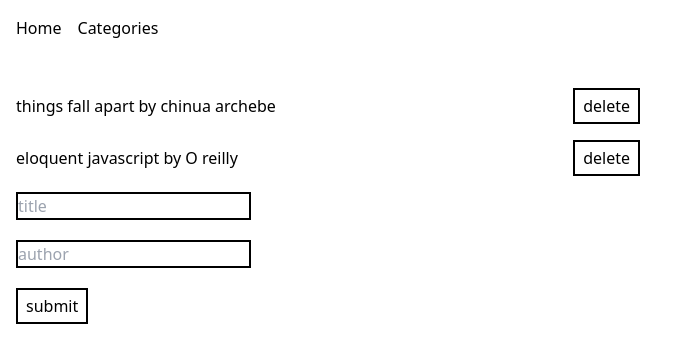
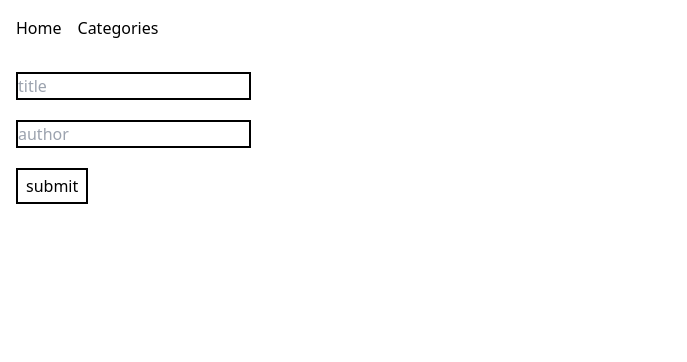
Before and after one commit to Kareem24/books-lib, a React (Vite) app: page / in a window 1280 px wide. Shown: the top 362 px of the page, without its empty margins (0-687 px from the left). Built offline with nearby package versions, Linux system fonts and the light colour scheme.

Commit message:
feat: make component update when addBook and removeBook action is being dispatch

```diff
--- a/src/components/Book.jsx
+++ b/src/components/Book.jsx
@@ -1,12 +1,24 @@
 import PropTypes from "prop-types";
+import { useDispatch } from "react-redux";
+import { removeBook } from "../redux/books/books";
+
 function Book({ book }) {
-  const { title, author } = book;
+  const dispatch = useDispatch();
+  const handleDelete = (id) => {
+    dispatch(removeBook(id));
+  };
+  const { title, author, id } = book;
   return (
     <li className="flex w-full md:w-1/2 justify-between items-center gap-4 list-none my-4">
       <p>
         <span>{title}</span> by <span>{author}</span>
       </p>
-      <button className="border-2 border-black px-2 py-1">delete</button>
+      <button
+        className="border-2 border-black px-2 py-1"
+        onClick={() => handleDelete(id)}
+      >
+        delete
+      </button>
     </li>
   );
 }
--- a/src/components/Form.jsx
+++ b/src/components/Form.jsx
@@ -1,19 +1,50 @@
-const Form = () => (
-  <form className="flex flex-col gap-5 items-start justify-start">
+import { useState } from "react";
+import { useDispatch } from "react-redux";
+import { addBook } from "../redux/books/books";
+import store from "../redux/configureStore";
+function Form() {
+  const dispatch = useDispatch();
+  const [title, setTitle] = useState("");
+  const [author, setAutor] = useState("");
+  const handleSubmit = function (e) {
+    e.preventDefault();
+    if (!title && !author) return;
+    const book = {
+      id: new Date().getTime(),
+      title,
+      author,
+    };
+    dispatch(addBook(book));
+    setAutor("");
+    setTitle("");
+    console.log(book);
+    console.log(store.getState());
+  };
+  return (
+    <form
+      className="flex flex-col gap-5 items-start justify-start"
+      onSubmit={handleSubmit}
+    >
       <label htmlFor="title">
         <input
+          name="title"
           type="text"
           id="title"
           placeholder="title"
           className="border-2 border-black"
+          value={title}
+          onChange={(e) => setTitle(e.target.value)}
         />
       </label>
       <label htmlFor="author">
         <input
+          name="author"
           type="text"
           id="author"
           placeholder="author"
           className="border-2 border-black "
+          value={author}
+          onChange={(e) => setAutor(e.target.value)}
         />
       </label>
       <button type="submit" className="border-2 border-black px-2 py-1">
@@ -21,5 +52,5 @@ const Form = () => (
       </button>
     </form>
   );
-
+}
 export default Form;
--- a/src/main.jsx
+++ b/src/main.jsx
@@ -1,10 +1,14 @@
 import React from "react";
 import ReactDOM from "react-dom/client";
+import { Provider } from "react-redux";
 import App from "./App.jsx";
 import "./index.css";
+import store from "./redux/configureStore.js";
 
 ReactDOM.createRoot(document.getElementById("root")).render(
   <React.StrictMode>
-    <App />
+    <Provider store={store}>
+      <App />
+    </Provider>
   </React.StrictMode>,
 );
--- a/src/pages/Books.jsx
+++ b/src/pages/Books.jsx
@@ -1,8 +1,9 @@
 import Book from "../components/Book";
 import Form from "../components/Form";
-import { books } from "../data";
+import { useSelector } from "react-redux";
 
 export default function Books() {
+  const books = useSelector((store) => store.books);
   return (
     <main className="p-4">
       {books.map((book) => (
--- a/src/redux/books/books.js
+++ b/src/redux/books/books.js
@@ -6,7 +6,7 @@ function bookReducer(state = initialState, action) {
     case "book/add":
       return [...state, payload];
     case "book/remove":
-      return state.filter((item) => item._id !== payload);
+      return state.filter((item) => item.id !== payload);
     default:
       return state;
   }
--- a/src/redux/configureStore.js
+++ b/src/redux/configureStore.js
@@ -3,7 +3,7 @@ import bookReducer from "./books/books";
 
 const store = configureStore({
   reducer: {
-    book: bookReducer,
+    books: bookReducer,
   },
 });
 
```
Lines whose indentation alone changed are shown as unchanged.
